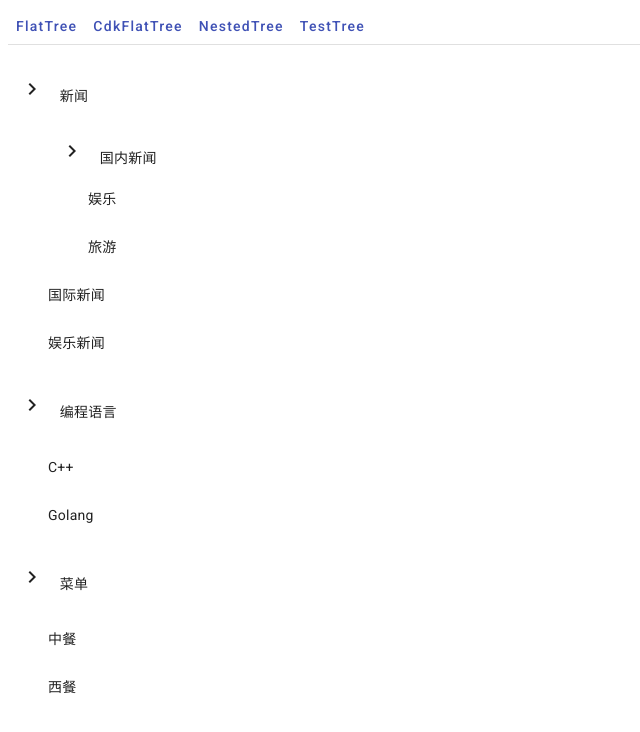
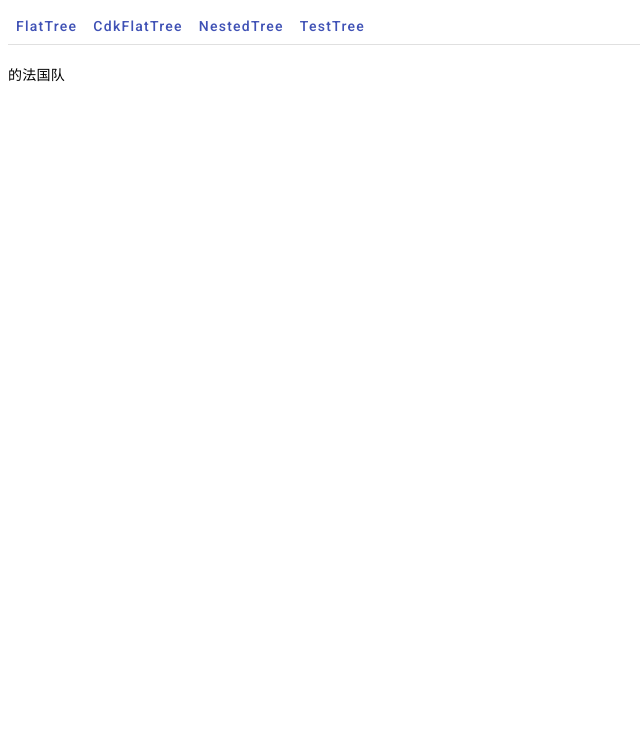
Before and after one commit to zdcenter/stackblitz-starters-moq4a4, an Angular app: page /testtree in a window 1280 px wide. Shown: the top 732 px of the page, without its empty margins (0-640 px from the left). Built offline with nearby package versions, Linux system fonts and the light colour scheme.

Commit message:
2 files modified

```diff
--- a/src/app/components/testtree/testtree.component.html
+++ b/src/app/components/testtree/testtree.component.html
@@ -1,6 +1,6 @@
 <!-- role-tree.component.html -->
 
-<mat-tree [dataSource]="dataSource"  [treeControl]="treeControl" cdkDropList (cdkDropListDropped)="onDrop($event)">
+<!-- <mat-tree [dataSource]="dataSource"  [treeControl]="treeControl" cdkDropList (cdkDropListDropped)="onDrop($event)">
   <mat-tree-node
     *matTreeNodeDef="let node"
     matTreeNodePadding
@@ -19,4 +19,5 @@
       <ng-container matTreeNodeOutlet></ng-container>
     </ul>
   </mat-nested-tree-node>
-</mat-tree>
+</mat-tree> -->
+的法国队
--- a/src/app/components/testtree/testtree.component.ts
+++ b/src/app/components/testtree/testtree.component.ts
@@ -33,15 +33,15 @@ let roles: Role[] = [
 })
 export class TesttreeComponent implements OnInit {
   treeData: Role[] = [];
-  treeControl = new NestedTreeControl<Role>(node => node.children);
-  dataSource = new MatTreeNestedDataSource<Role>();
+  // treeControl = new NestedTreeControl<Role>(node => node.children);
+  // dataSource = new MatTreeNestedDataSource<Role>();
 
-  hasChild = (_: number, node: Role) => !! node.children && node.children.length > 0;
+  // hasChild = (_: number, node: Role) => !! node.children && node.children.length > 0;
 
   constructor() {
-    this.treeData =  buildTree(roles, 0);
-    console.log(this.treeData);
-    this.dataSource.data = this.treeData;
+    // this.treeData =  buildTree(roles, 0);
+    // console.log(this.treeData);
+    // this.dataSource.data = this.treeData;
   }
 
   ngOnInit() {
```
